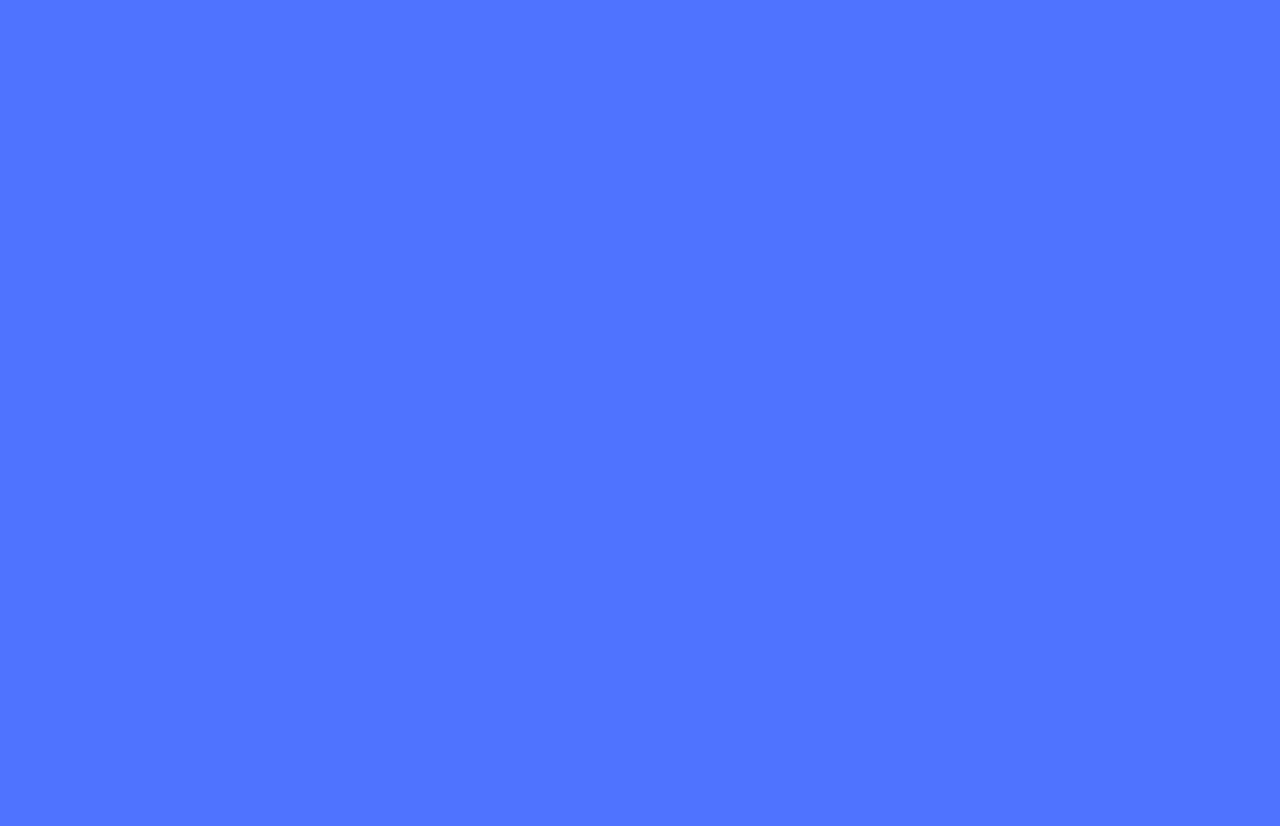
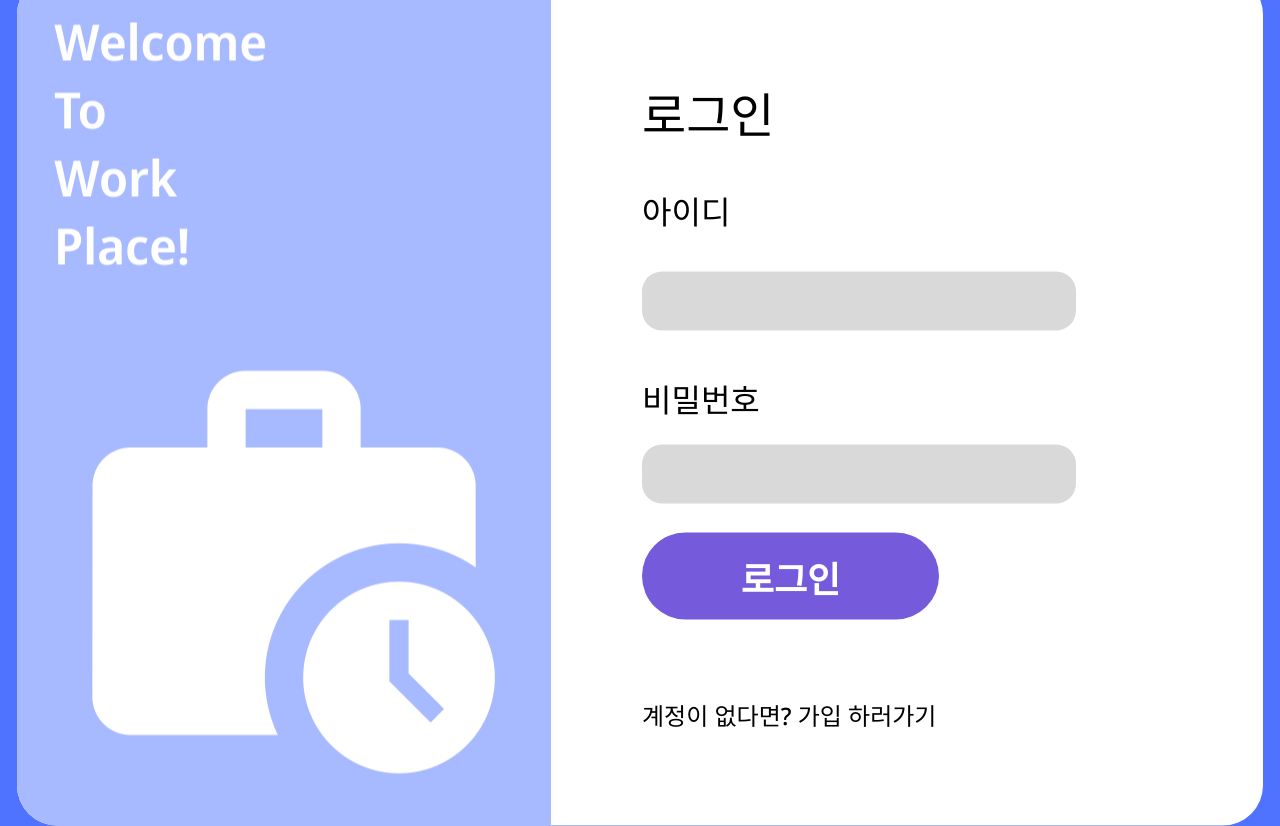
Before and after one commit to KOSA-MIDAS-WEB8/KOSA_MIDAS_FrontEnd_v1, a React (Create React App) app: page /Login in a window 1280 px wide. Before the commit this address had no page. Before the commit the page ends 800 px from the top, so only its background shows below. Built offline with nearby package versions, Linux system fonts and the light colour scheme.

Commit message:
CREATE :: 로그인 페이지

```diff
--- a/src/App.tsx
+++ b/src/App.tsx
@@ -10,6 +10,7 @@ import Loading from "./status/loading";
 import Error from "./status/error";
 import { createGlobalStyle } from "styled-components";
 import Signup from "./users/Signup";
+import Login from './users/Login';
 
 function App() {
   const queryClient = new QueryClient();
@@ -27,6 +28,7 @@ function App() {
                 <Route path="/load" element={<Loading />} />
                 <Route path="/error" element={<Error />} />
                 <Route path="/signup" element={<Signup />} />
+                <Route path='/Login' element={<Login/>}/>
               </Routes>
             </BrowserRouter>
           </RecoilRoot>
--- /dev/null
+++ b/src/users/Login/index.tsx
@@ -0,0 +1,116 @@
+import { SubTitle } from 'chart.js';
+import styled from 'styled-components'
+import { WelcomeImg } from '../../asset';
+
+function Login():JSX.Element {
+  return (
+    <Container>
+      <LogoWrap>
+        <LogoImg src={WelcomeImg}/>
+      </LogoWrap>
+      <LoginForm>
+        <LoginTxt>로그인</LoginTxt>
+        <LoginLabelId>아이디</LoginLabelId>
+        <LoginInputId/>
+        <LoginLabelPw>비밀번호</LoginLabelPw>
+        <LoginInputPw/>
+        <LoginBtn>로그인</LoginBtn>
+        <GoSignUp>계정이 없다면? 가입 하러가기</GoSignUp>
+      </LoginForm>
+    </Container>
+  );
+};
+
+const Container = styled.div`
+  font-family: 'Noto Sans';
+  width: 1246px;
+  height: 851px;
+  background-color: white;
+  border-radius: 40px ;
+  display: flex;
+  flex-direction: row;
+  position: absolute;
+  top: 50%;
+  left: 50%;
+  transform: translate(-50%, -50%);
+`;
+const LogoWrap = styled.div`
+  background-color:#A7B9FF;
+  width: 534px;
+  height: 851.05px;
+  border-radius: 40px 0 0 40px;
+  display: flex;
+  justify-content: center;
+  align-items: center;
+`
+const LogoImg = styled.img`
+  width: 460px;
+  height: 785px;
+  display: inline;
+`;
+
+
+const LoginForm = styled.form `
+  margin-top: 102px;
+  margin-left: 91px;
+  display: flex;
+  flex-direction: column;
+`;
+const XBtn = styled.div`
+  float: right;
+  font-weight: 400;
+  font-size: 40px;
+`
+const LoginTxt = styled.span`
+  color:black;
+  font-size: 48px;
+  margin-bottom:40px;
+`
+const LoginLabel = styled.label`
+  color:black ;
+  font-size: 32px;
+  margin-bottom:39px;
+`
+const LoginInput = styled.input`
+  width: 434px;
+  height: 59px;
+  background-color: #D9D9D9;
+  border-radius: 20px;
+  font-size: 25px;
+  font-weight: 500;
+  border: 0px;
+  padding:0px 23px;
+`
+const LoginLabelId = styled(LoginLabel)`
+  margin-bottom: 39px;
+`
+const LoginInputId = styled(LoginInput)`
+  margin-bottom: 44px;
+`;
+const LoginLabelPw = styled(LoginLabel)`
+  margin-bottom: 24px;
+`
+const LoginInputPw = styled(LoginInput)`
+  margin-bottom: 29px;
+`;
+
+const LoginBtn = styled.button`
+  color:white;
+  width: 297px;
+  height: 87px;
+  background-color: #755ADB ;
+  font-size: 36px;
+  font-weight: 600;
+  border-radius: 50px;
+  border: 0px;
+  margin-bottom: 53px;
+`
+const GoSignUp = styled.p`
+  font-size: 24px ;
+  font-weight: 500;
+`
+
+
+
+
+export default Login ;
```
Also changed, not shown: src/asset/index.ts (line endings or trailing spaces).
